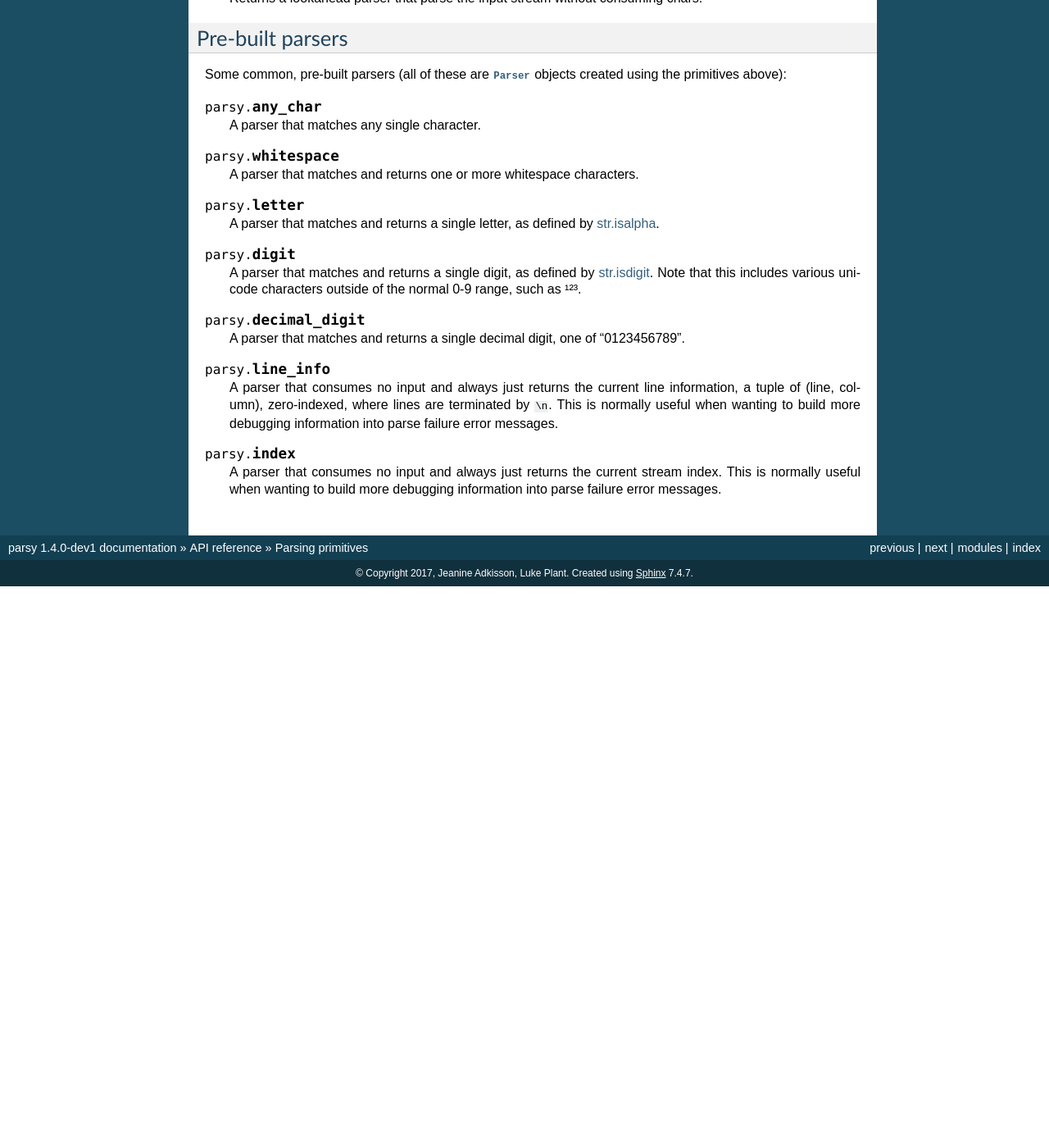
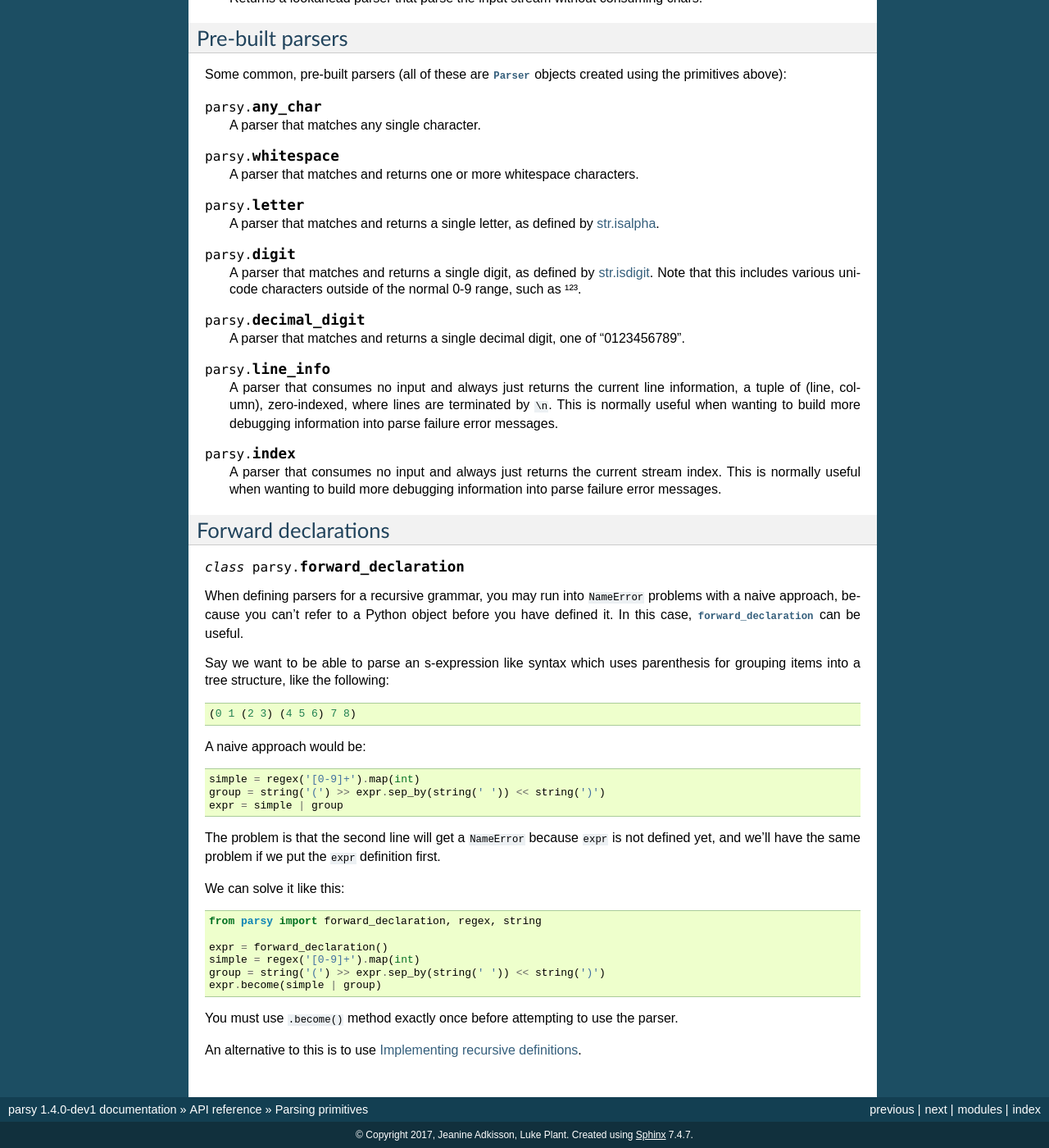
Before and after one commit to python-parsy/parsy, a Sphinx documentation site: the page built from docs/ref/primitives.rst, in a window 1280 px wide and 1400 px high, scrolled down 2847 px. Shown: the whole window at 82% size. Built offline with Sphinx 7.4.7, drawn with Linux system fonts in a browser that asks for light colours; before the commit the page ends 3562 px from its top, so only the background shows below that; some of the changed text lies outside the part shown.

Commit message:
Added forward_declaration

```diff
--- a/docs/history.rst
+++ b/docs/history.rst
@@ -12,6 +12,7 @@ History and release notes
   <https://github.com/camerondm9>`_.
 * Support ``bytes`` with :func:`regex` as well as ``str`` - thanks `@quack4
   <https://github.com/quack4>`_.
+* Added :class:`forward_declaration`.
 
 
 1.3.0 - 2019-08-03
--- a/docs/ref/primitives.rst
+++ b/docs/ref/primitives.rst
@@ -248,3 +248,50 @@ using the primitives above):
    A parser that consumes no input and always just returns the current stream
    index. This is normally useful when wanting to build more debugging
    information into parse failure error messages.
+
+
+.. _forward-declarations:
+
+Forward declarations
+====================
+
+.. class:: forward_declaration
+
+When defining parsers for a recursive grammar, you may run into ``NameError``
+problems with a naive approach, because you can’t refer to a Python object
+before you have defined it. In this case, :class:`forward_declaration` can be
+useful.
+
+Say we want to be able to parse an s-expression like syntax which uses
+parenthesis for grouping items into a tree structure, like the following::
+
+     (0 1 (2 3) (4 5 6) 7 8)
+
+A naive approach would be:
+
+.. code-block:: python
+
+   simple = regex('[0-9]+').map(int)
+   group = string('(') >> expr.sep_by(string(' ')) << string(')')
+   expr = simple | group
+
+The problem is that the second line will get a ``NameError`` because ``expr`` is
+not defined yet, and we’ll have the same problem if we put the ``expr``
+definition first.
+
+We can solve it like this:
+
+.. code-block:: python
+
+   from parsy import forward_declaration, regex, string
+
+   expr = forward_declaration()
+   simple = regex('[0-9]+').map(int)
+   group = string('(') >> expr.sep_by(string(' ')) << string(')')
+   expr.become(simple | group)
+
+
+You must use ``.become()`` method exactly once before attempting to use the
+parser.
+
+An alternative to this is to use :ref:`recursive-definitions-with-generate`.
```
Also changed, not shown: docs/ref/generating.rst (+6 -1 lines), src/parsy/__init__.py (+21 -0 lines), 1 other file.
